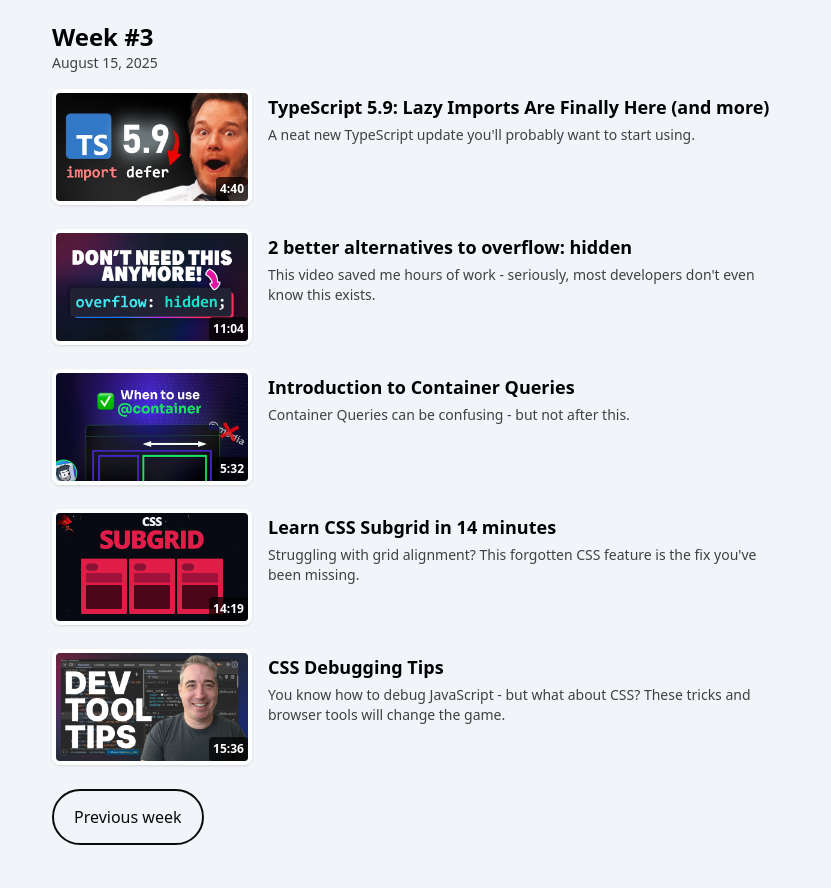
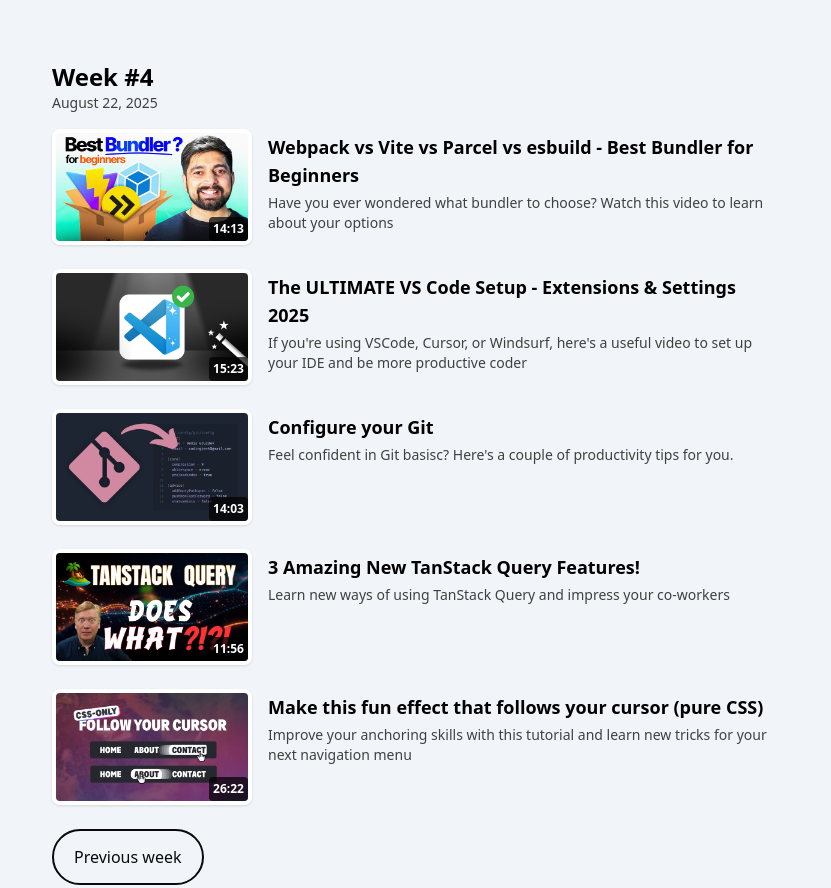
Before and after one commit to codeandbeverage/website, an Astro site: page / in a window 1280 px wide. Shown: the part 595-1483 px from the top of the page, without its empty margins (224-1055 px from the left). Built offline with nearby package versions, Linux system fonts and the light colour scheme; Astro itself is replaced by a stand-in of ours.

Commit message:
feat: add week 4 content

```diff
--- /dev/null
+++ b/src/content/newsletter/2025-08-22.json
@@ -0,0 +1,40 @@
+{
+  "date": "2025-08-22",
+  "content": [
+    {
+      "title": "Webpack vs Vite vs Parcel vs esbuild - Best Bundler for Beginners",
+      "description": "Have you ever wondered what bundler to choose? Watch this video to learn about your options",
+      "link": "https://www.youtube.com/watch?v=i9Xq8aExZr4",
+      "image": "/src/images/newsletter/2025-08-22/i9Xq8aExZr4.jpg",
+      "duration": "14:13"
+    },
+    {
+      "title": "The ULTIMATE VS Code Setup - Extensions & Settings 2025",
+      "description": "If you're using VSCode, Cursor, or Windsurf, here's a useful video to set up your IDE and be more productive coder",
+      "link": "https://www.youtube.com/watch?v=lxRAj1Gijic",
+      "image": "/src/images/newsletter/2025-08-22/lxRAj1Gijic.jpg",
+      "duration": "15:23"
+    },
+    {
+      "title": "Configure your Git",
+      "description": "Feel confident in Git basisc? Here's a couple of productivity tips for you.",
+      "link": "https://www.youtube.com/watch?v=G3NJzFX6XhY",
+      "image": "/src/images/newsletter/2025-08-22/G3NJzFX6XhY.jpg",
+      "duration": "14:03"
+    },
+    {
+      "title": "3 Amazing New TanStack Query Features!",
+      "description": "Learn new ways of using TanStack Query and impress your co-workers",
+      "link": "https://www.youtube.com/watch?v=EujzNb2iu3w",
+      "image": "/src/images/newsletter/2025-08-22/EujzNb2iu3w.jpg",
+      "duration": "11:56"
+    },
+    {
+      "title": "Make this fun effect that follows your cursor (pure CSS)",
+      "description": "Improve your anchoring skills with this tutorial and learn new tricks for your next navigation menu",
+      "link": "https://www.youtube.com/watch?v=8_NQ7ARXz8c",
+      "image": "/src/images/newsletter/2025-08-22/8_NQ7ARXz8c.jpg",
+      "duration": "26:22"
+    }
+  ]
+}
--- a/src/layouts/MainLayout.astro
+++ b/src/layouts/MainLayout.astro
@@ -65,10 +65,7 @@
             </div>
         </div>
         <main class="px-5 mb-10">
-            <div class="mb-8">
-                <slot />
-            </div>
-            <div class="flex justify-center bg-white rounded-lg shadow-xs">
+            <div class="flex mt-8 mb-2 justify-center bg-white rounded-lg shadow-xs">
                 <div>
                     <script
                         async
@@ -77,6 +74,9 @@
                     ></script>
                 </div>
             </div>
+            <div class="mb-8">
+                <slot />
+            </div>
             <Support />
         </main>
         <Footer />
```
Also changed, not shown: src/images/newsletter/2025-08-22/8_NQ7ARXz8c.jpg (added), src/images/newsletter/2025-08-22/EujzNb2iu3w.jpg (added), src/images/newsletter/2025-08-22/G3NJzFX6XhY.jpg (added), src/images/newsletter/2025-08-22/i9Xq8aExZr4.jpg (added), src/images/newsletter/2025-08-22/lxRAj1Gijic.jpg (added).
